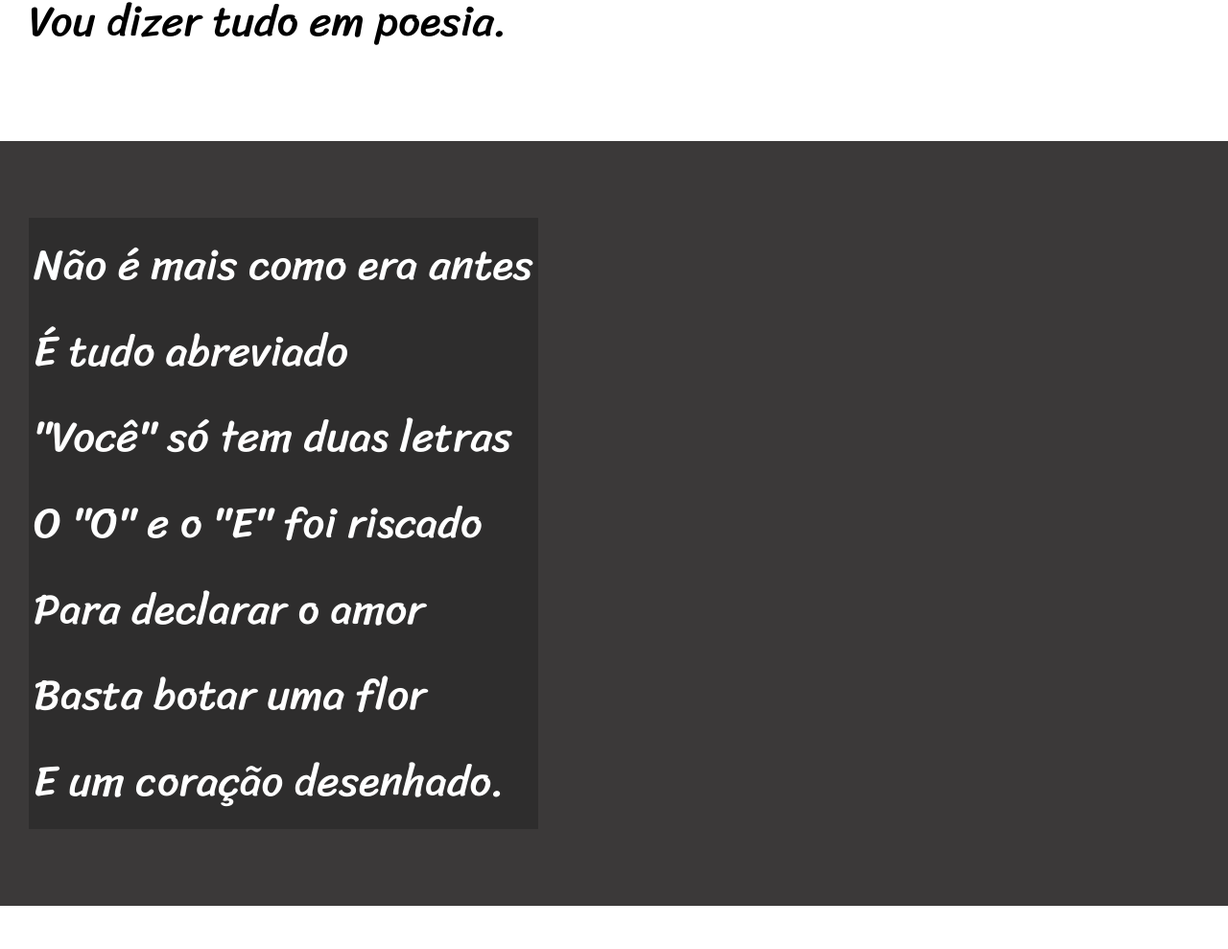
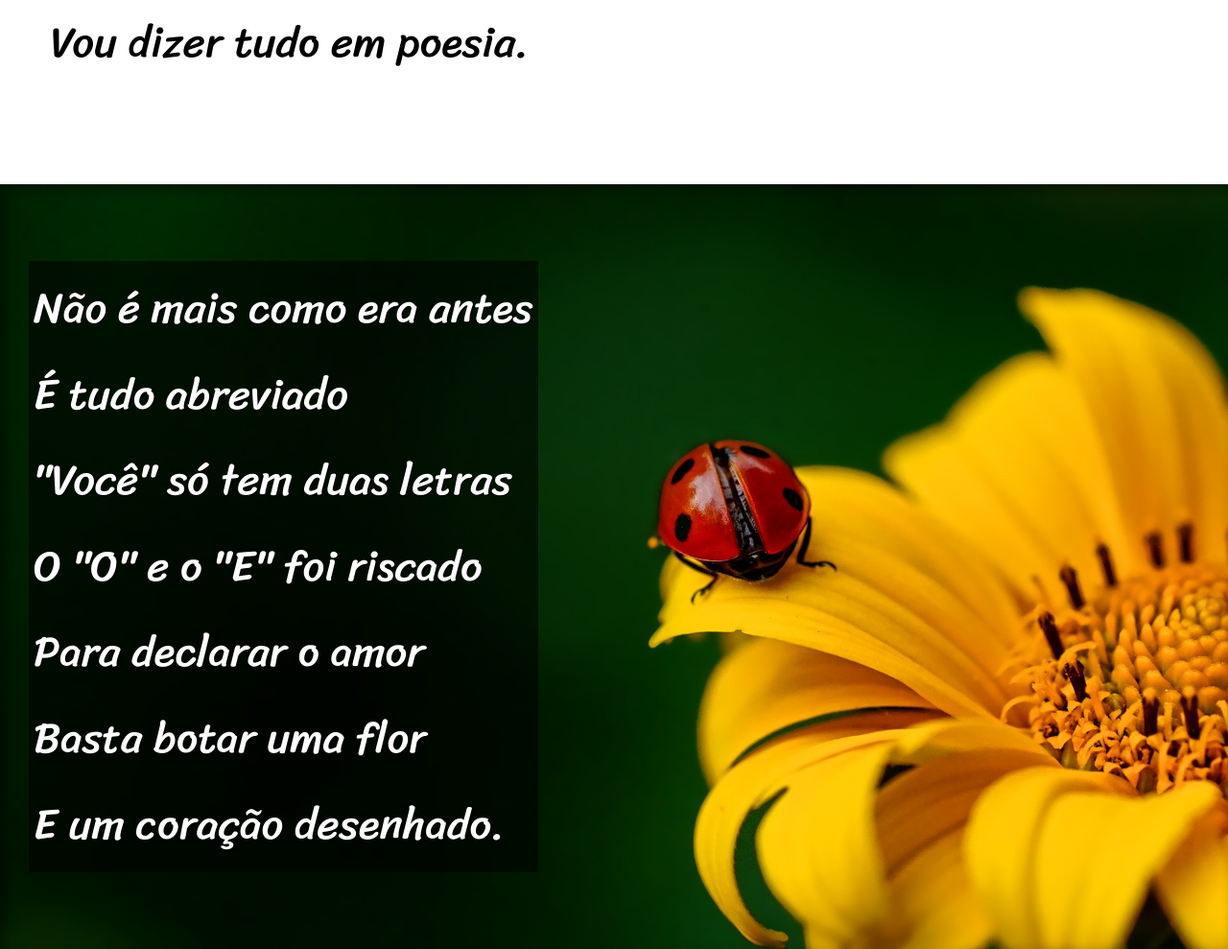
Before and after one commit to mmnc12/html_css_modulo_2, a plain HTML site: page desadio_cordel/index.html in a window 1280 px wide. Shown: the part 906-1895 px from the top of the page at 96% size. Drawn offline with Linux system fonts and the light colour scheme; a web font is replaced by a local one.

Commit message:
finalizando projeto

```diff
--- a/desadio_cordel/estilos/style.css
+++ b/desadio_cordel/estilos/style.css
@@ -57,6 +57,10 @@ section {
   font-size: 3.5vw;
 }
 
+section > p {
+  padding: .5em;
+}
+
 section.normal {
   background-color: white;
   color: black;
@@ -65,12 +69,26 @@ section.normal {
 section.imagem {
   background-color: rgb(59, 57, 57);
   color: white;
+  box-shadow: inset 6px 6px 13px 0px rgba(0, 0, 0, 0.437);
+  background-size: cover;
+  background-attachment: fixed;
 }
 
 section.imagem > p {
   display: inline-block;
-  background-color: rgba(0, 0, 0, 0.216);
+  background-color: rgba(0, 0, 0, 0.552);
   padding: 5px;
+  text-shadow: 1px 1px 0px black;
+}
+
+section#img01 {
+  background-image: url('../imagens/background001.jpg');
+  background-position: right center;
+}
+
+section#img02 {
+  background-image: url('../imagens/background002.jpg');
+
 }
 
 footer {
--- a/desadio_cordel/index.html
+++ b/desadio_cordel/index.html
@@ -30,7 +30,7 @@
   </section>
 
 
-  <section class="imagem">
+  <section class="imagem" id="img01">
     <p>
       Não é mais como era antes<br>
       É tudo abreviado<br>
@@ -63,7 +63,7 @@
     </p>
   </section>
 
-  <section class="imagem">
+  <section class="imagem" id="img02">
     <p>
       Tenho saudade das cartas<br>
       Escritas com a própria mão<br>
```
